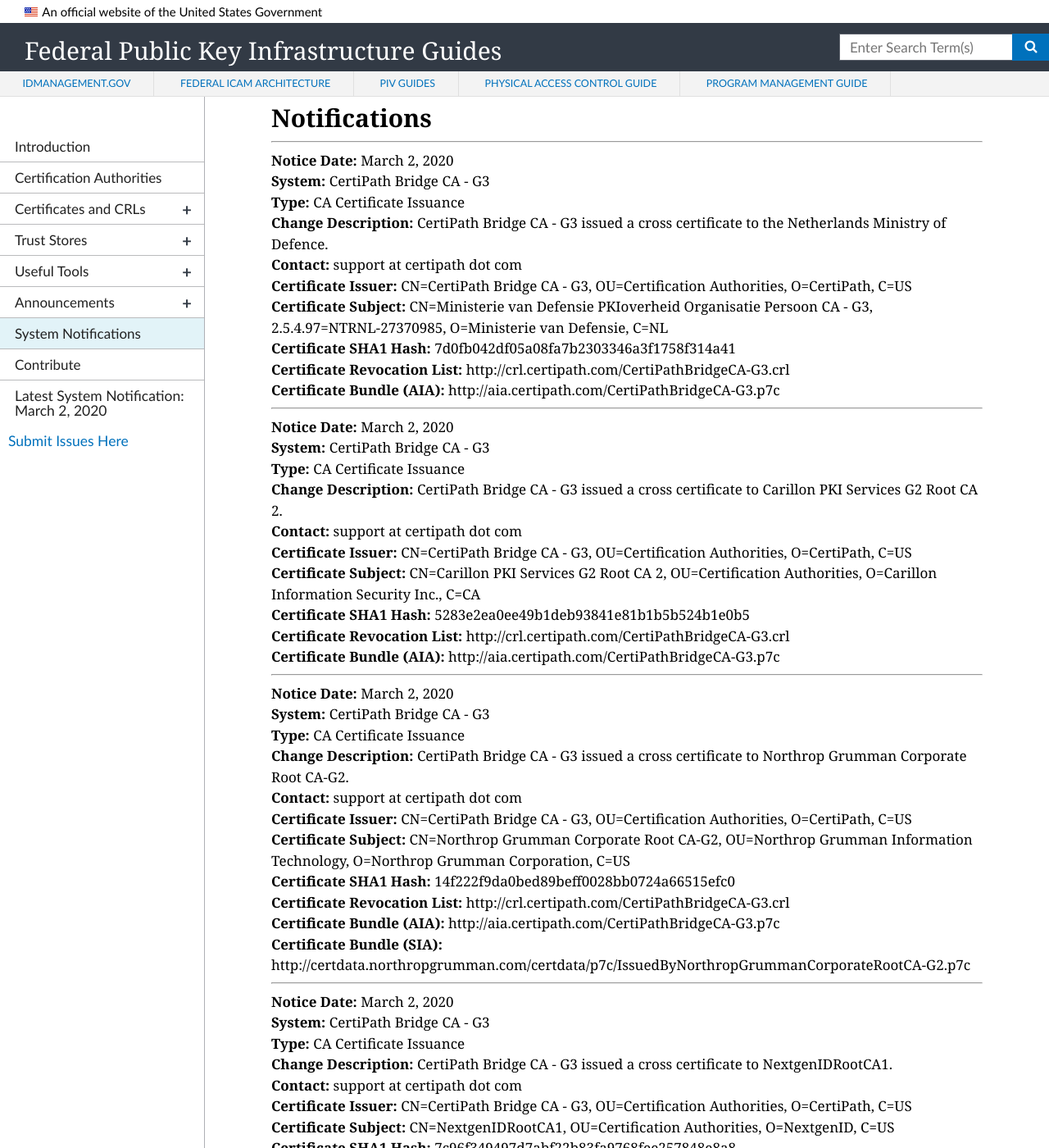
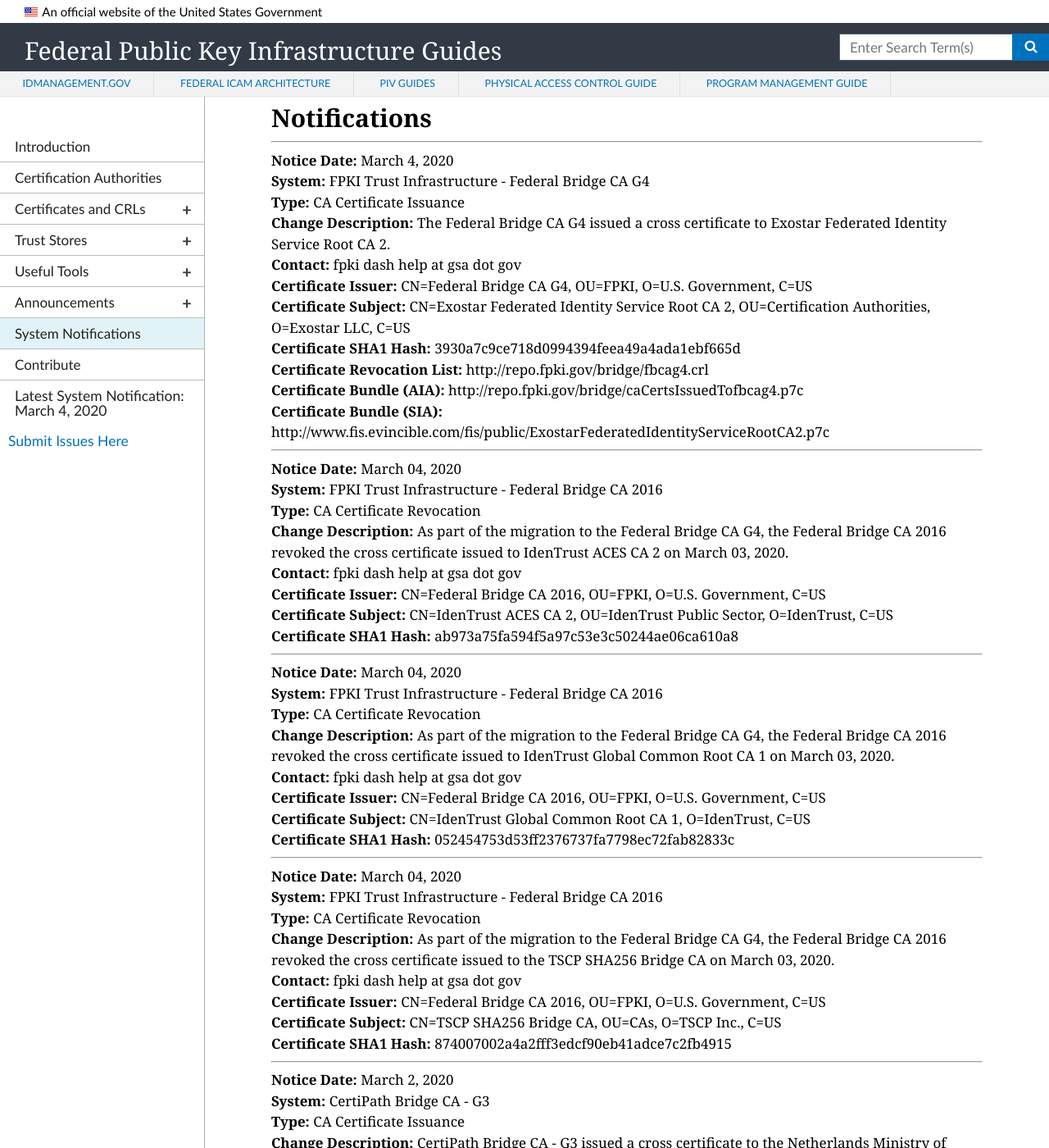
Before and after one commit to GSA/fpki-guides, a Jekyll site: the page built from pages/fpki_notifications.md, in a window 1280 px wide and 1400 px high, scrolled down 748 px. Shown: the whole window at 82% size. Built offline with Jekyll 4.4.1, drawn with Linux system fonts in a browser that asks for light colours; nearby versions of some CDN libraries.

Commit message:
Update notifications.yml
Updating System Notifications.

```diff
--- a/_data/notifications.yml
+++ b/_data/notifications.yml
@@ -2231,6 +2231,46 @@
   sia_uri:
   ocsp_uri:
 
+- notice_date: March 04, 2020
+  change_type: CA Certificate Revocation
+  system: FPKI Trust Infrastructure - Federal Bridge CA 2016
+  change_description: As part of the migration to the Federal Bridge CA G4, the Federal Bridge CA 2016 revoked the cross certificate issued to the TSCP SHA256 Bridge CA on March 03, 2020.
+  contact: fpki dash help at gsa dot gov
+  ca_certificate_hash: 874007002a4a2fff3edcf90eb41adce7c2fb4915
+  ca_certificate_issuer: CN=Federal Bridge CA 2016, OU=FPKI, O=U.S. Government, C=US
+  ca_certificate_subject: CN=TSCP SHA256 Bridge CA, OU=CAs, O=TSCP Inc., C=US
+
+- notice_date: March 04, 2020
+  change_type: CA Certificate Revocation
+  system: FPKI Trust Infrastructure - Federal Bridge CA 2016
+  change_description: As part of the migration to the Federal Bridge CA G4, the Federal Bridge CA 2016 revoked the cross certificate issued to IdenTrust Global Common Root CA 1 on March 03, 2020.
+  contact: fpki dash help at gsa dot gov
+  ca_certificate_hash: 052454753d53ff2376737fa7798ec72fab82833c
+  ca_certificate_issuer: CN=Federal Bridge CA 2016, OU=FPKI, O=U.S. Government, C=US
+  ca_certificate_subject: CN=IdenTrust Global Common Root CA 1, O=IdenTrust, C=US
+
+- notice_date: March 04, 2020
+  change_type: CA Certificate Revocation
+  system: FPKI Trust Infrastructure - Federal Bridge CA 2016
+  change_description: As part of the migration to the Federal Bridge CA G4, the Federal Bridge CA 2016 revoked the cross certificate issued to IdenTrust ACES CA 2 on March 03, 2020.
+  contact: fpki dash help at gsa dot gov
+  ca_certificate_hash: ab973a75fa594f5a97c53e3c50244ae06ca610a8
+  ca_certificate_issuer: CN=Federal Bridge CA 2016, OU=FPKI, O=U.S. Government, C=US
+  ca_certificate_subject: CN=IdenTrust ACES CA 2, OU=IdenTrust Public Sector, O=IdenTrust, C=US
+
+- notice_date: March 4, 2020
+  change_type: CA Certificate Issuance
+  system: FPKI Trust Infrastructure - Federal Bridge CA G4
+  change_description: The Federal Bridge CA G4 issued a cross certificate to Exostar Federated Identity Service Root CA 2.
+  contact: fpki dash help at gsa dot gov
+  ca_certificate_hash: 3930a7c9ce718d0994394feea49a4ada1ebf665d
+  ca_certificate_issuer: CN=Federal Bridge CA G4, OU=FPKI, O=U.S. Government, C=US
+  ca_certificate_subject: CN=Exostar Federated Identity Service Root CA 2, OU=Certification Authorities, O=Exostar LLC, C=US
+  cdp_uri: http://repo.fpki.gov/bridge/fbcag4.crl
+  aia_uri: http://repo.fpki.gov/bridge/caCertsIssuedTofbcag4.p7c
+  sia_uri: http://www.fis.evincible.com/fis/public/ExostarFederatedIdentityServiceRootCA2.p7c
+  ocsp_uri:
+
 #- notice_date:
 #  change_type: CA Certificate Issuance
 #  start_datetime:
```
